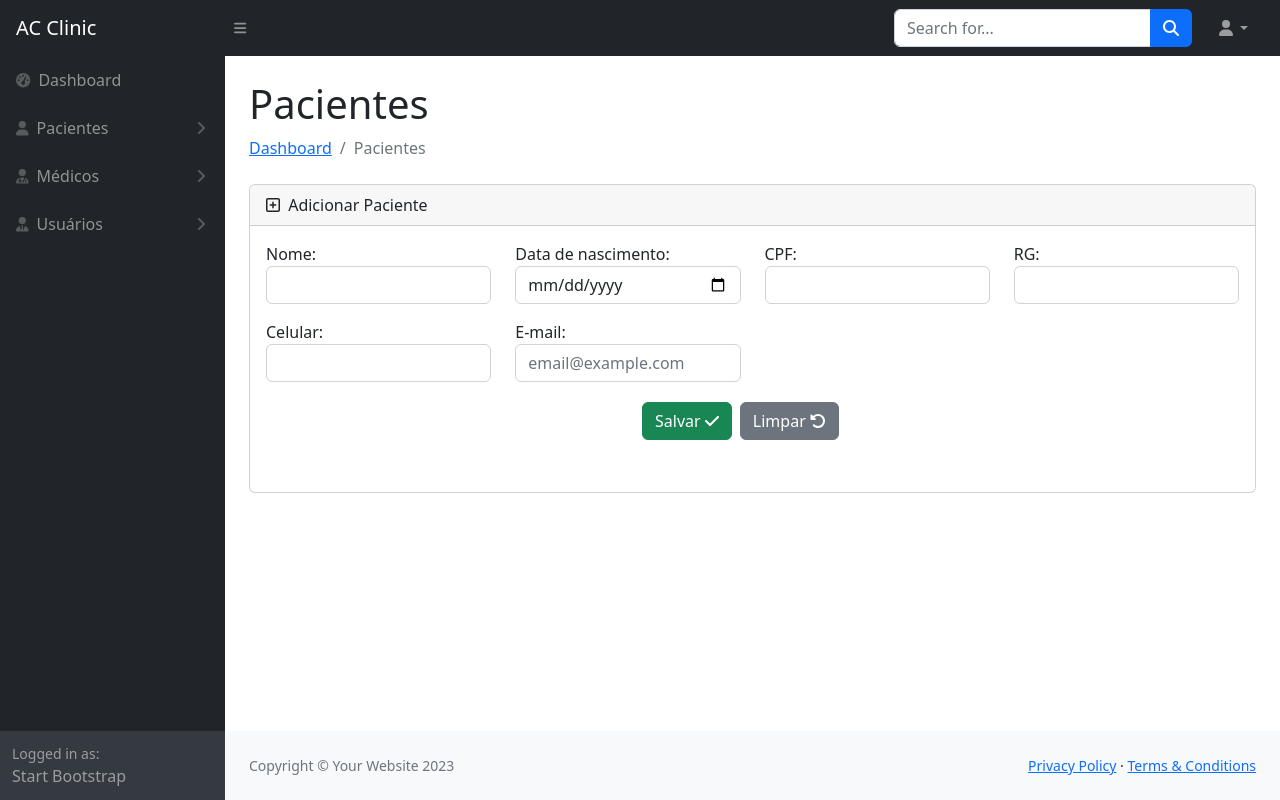
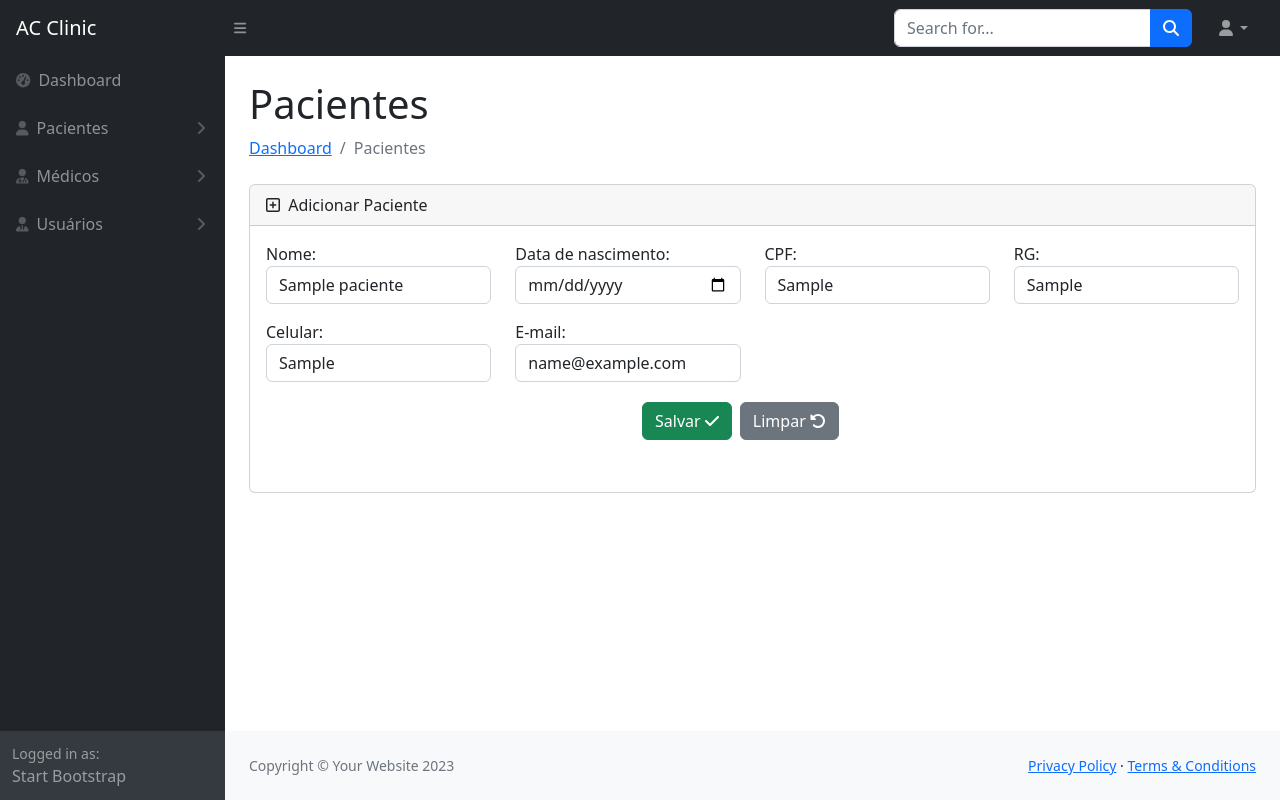
Before and after one commit to AndersonCamposs/Projeto_WEB_I, a PHP site: page /pacienteAddEdit.php?id=1 in a window 1280 px wide. Run offline with PHP 8.4, Linux system fonts and the light colour scheme; tables that the repository leaves empty or names only in its code hold one stand-in row (values such as "Sample post"); data that the repository does not hold is empty; some libraries are stand-ins or nearby versions.

Commit message:
Funcionalidade de editar dados do paciente

```diff
--- a/pacienteAddEdit.php
+++ b/pacienteAddEdit.php
@@ -1,3 +1,13 @@
+<?php
+require_once $_SERVER['DOCUMENT_ROOT'] . '/ac_clinic/model/dao/PacienteDAO.php';
+
+$paciente = null;
+
+if(isset($_GET['id'])) {
+    $paciente = PacienteDAO::getInstance()->getById($_GET['id']);
+}
+?>
+
 <!DOCTYPE html>
 <html lang="en">
     <?php include('./head.php'); ?>
@@ -20,33 +30,63 @@
                             </div>
                             <div class="card-body">
                                 <form action="./controller/pacienteController.php" method="POST">
+                                    <?php
+                                        if ($paciente != null) {
+                                            echo
+                                            "<input type='hidden' name='id' value='".$paciente->getId()."'>";
+                                        }
+                                    ?>
                                     <div class="row mb-3">
                                         <div class="col-3">
                                             Nome:
-                                            <input class="form-control" type="text" name="nome">
+                                            <?php
+                                            echo
+                                            "<input class='form-control' type='text' name='nome' value='"
+                                            .($paciente == null ? '' : $paciente->getNome())."'>"
+                                            ?>
                                         </div>
                                         <div class="col-3">
                                             Data de nascimento:
-                                            <input class="form-control" type="date" name="dataNascimento">
+                                            <?php
+                                            echo
+                                            "<input class='form-control' type='date' name='dataNascimento' value='"
+                                            .($paciente == null ? '' : $paciente->getDataNascimento())."'>"
+                                            ?>
                                         </div>
                                         <div class="col-3">
                                             CPF:
-                                            <input class="form-control" type="text" name="cpf" maxlength="11" minlength="11">
+                                            <?php
+                                            echo
+                                            "<input class='form-control' type='text' name='cpf' minlength='11' maxlength='11' value='"
+                                            .($paciente == null ? '' : $paciente->getCpf())."'>"
+                                            ?>
                                         </div>
                                         <div class="col-3">
                                             RG:
-                                            <input class="form-control" type="text" name="rg">
+                                            <?php
+                                            echo
+                                            "<input class='form-control' type='text' name='rg' value='"
+                                            .($paciente == null ? '' : $paciente->getRg())."'>"
+                                            ?>
 
                                         </div>
                                     </div>
                                     <div class="row mb-3">
                                         <div class="col-3">
                                             Celular:
-                                            <input type="text" class="form-control" name="celular" maxlength="11">
+                                            <?php
+                                            echo
+                                            "<input class='form-control' type='text' name='celular' value='"
+                                            .($paciente == null ? '' : $paciente->getCelular())."'>"
+                                            ?>
                                         </div>
                                         <div class="col-3">
                                             E-mail:
-                                            <input type="text" class="form-control" name="email" placeholder="email@example.com">
+                                            <?php
+                                            echo
+                                            "<input class='form-control' type='text' name='email' placeholder='example@email.com' value='"
+                                            .($paciente == null ? '' : $paciente->getEmail())."'>"
+                                            ?>
                                         </div>
                                     <div class="row my-3">
                                         <div class="col-12">
```
Also changed, not shown: nbproject/private/private.xml (+2 -13 lines).
